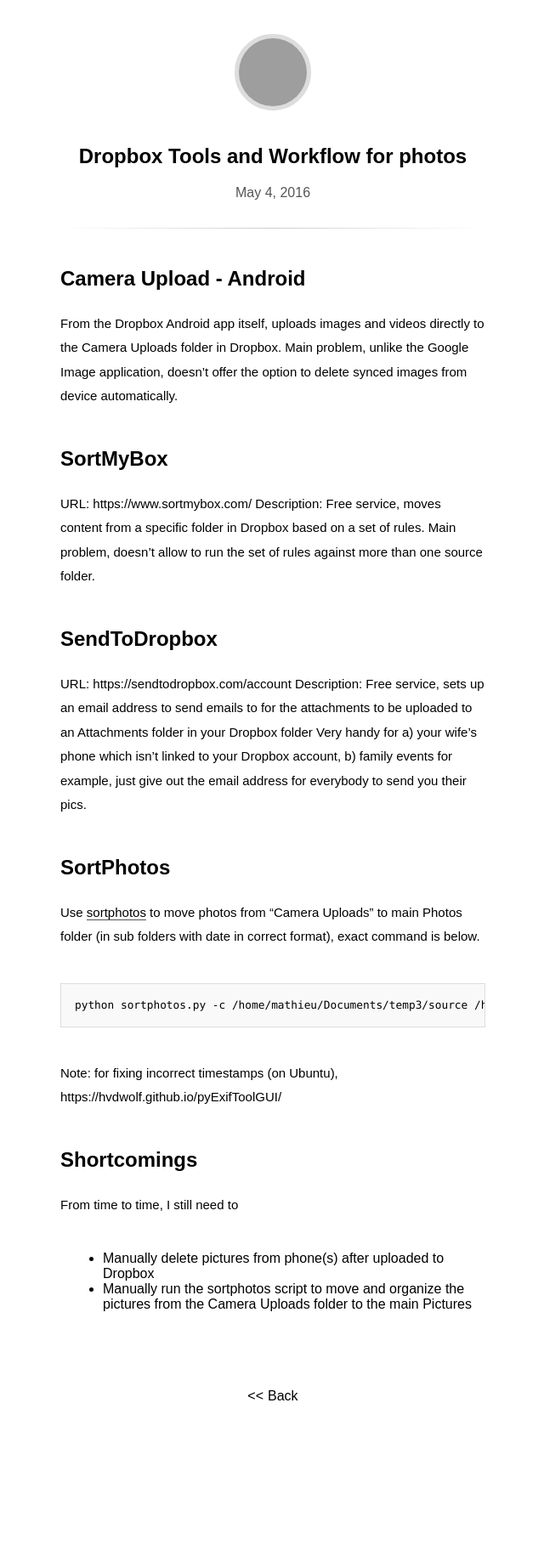
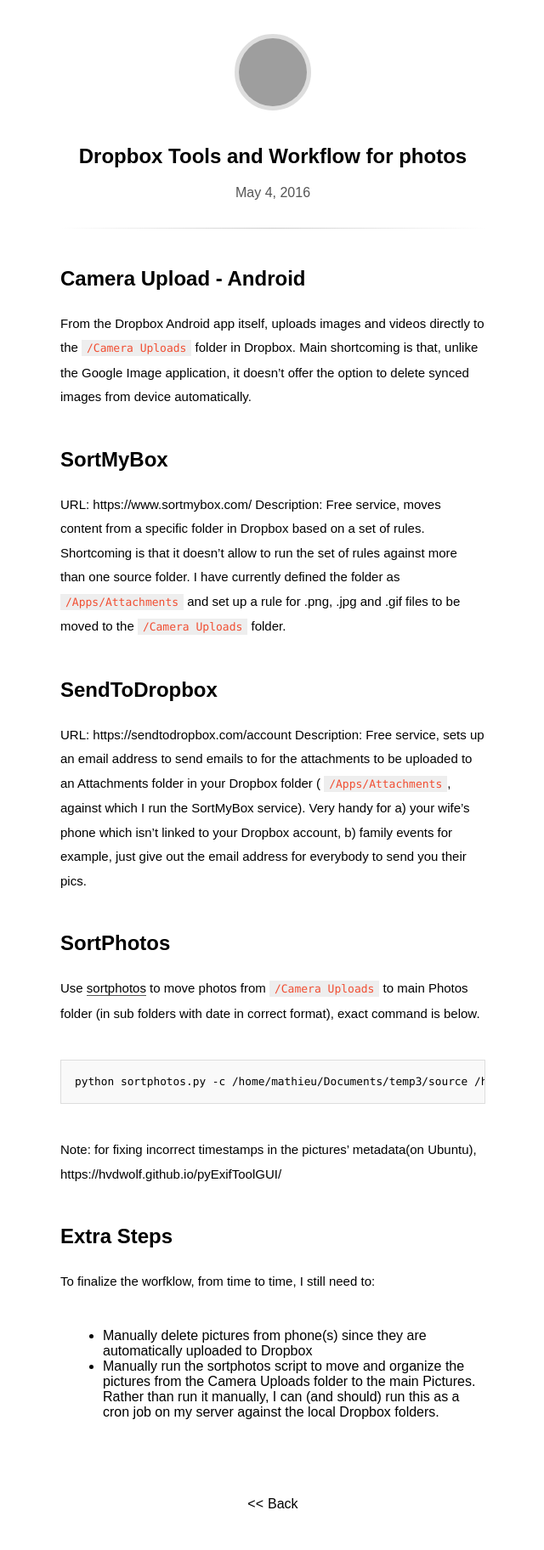
Before and after one commit to MCORN/mcorn.github.io, a Jekyll site: the page built from _posts/2016-05-04-dropbox-tools-and workflow.md, in a window 1280 px wide. Shown: the whole page at 85% size, without its empty margins (319-959 px from the left). Built offline with Jekyll 4.4.1, drawn with Linux system fonts in a browser that asks for light colours; some web fonts are replaced; before the commit the page ends 1697 px from its top, so only the background shows below that; grey boxes are pictures that could not be loaded.

Commit message:
New posts

````diff
--- a/_posts/2016-05-04-dropbox-tools-and workflow.md
+++ b/_posts/2016-05-04-dropbox-tools-and workflow.md
@@ -4,28 +4,30 @@ updated: 2016-05-04 21:19
 ---
 
 ## Camera Upload - Android
-From the Dropbox Android app itself, uploads images and videos directly to the Camera Uploads folder in Dropbox.
-Main problem, unlike the Google Image application, doesn't offer the option to delete synced images from device automatically.
+From the Dropbox Android app itself, uploads images and videos directly to the ``` /Camera Uploads ``` folder in Dropbox.
+Main shortcoming is that, unlike the Google Image application, it doesn't offer the option to delete synced images from device automatically.
 
 ## SortMyBox
 URL: https://www.sortmybox.com/
 Description: Free service,  moves content from a specific folder in Dropbox based on a set of rules.
-Main problem, doesn't allow to run the set of rules against more than one source folder.
+Shortcoming is that it doesn't allow to run the set of rules against more than one source folder.
+I have currently defined the folder as ``` /Apps/Attachments ``` and set up a rule for .png, .jpg and .gif files to be moved to the ``` /Camera Uploads ``` folder.
 
 ## SendToDropbox
 URL: https://sendtodropbox.com/account
-Description: Free service, sets up an email address to send emails to for the attachments to be uploaded to an Attachments folder in your Dropbox folder
+Description: Free service, sets up an email address to send emails to for the attachments to be uploaded to an Attachments folder in your Dropbox folder ( ``` /Apps/Attachments ```, against which I run the SortMyBox service).
 Very handy for a) your wife's phone which isn't linked to your Dropbox account, b) family events for example, just give out the email address for everybody to send you their pics.
 
 ## SortPhotos
-Use [sortphotos](https://github.com/andrewning/sortphotos) to move photos from "Camera Uploads" to main Photos folder (in sub folders with date in correct format), exact command is below.
+Use [sortphotos](https://github.com/andrewning/sortphotos) to move photos from ``` /Camera Uploads ``` to main Photos folder (in sub folders with date in correct format), exact command is below.
 
 ```
 python sortphotos.py -c /home/mathieu/Documents/temp3/source /home/mathieu/Documents/temp3/target --sort %Y-%m-%d --rename %Y_%m%d_%H%M
 ```
-Note: for fixing incorrect timestamps (on Ubuntu), https://hvdwolf.github.io/pyExifToolGUI/
 
-## Shortcomings
-From time to time, I still need to
-* Manually delete pictures from phone(s) after uploaded to Dropbox
-* Manually run the sortphotos script to move and organize the pictures from the Camera Uploads folder to the main Pictures
+Note: for fixing incorrect timestamps in the pictures' metadata(on Ubuntu), https://hvdwolf.github.io/pyExifToolGUI/
+
+## Extra Steps
+To finalize the worfklow, from time to time, I still need to:
+* Manually delete pictures from phone(s) since they are automatically uploaded to Dropbox
+* Manually run the sortphotos script to move and organize the pictures from the Camera Uploads folder to the main Pictures. Rather than run it manually, I can (and should) run this as a cron job on my server against the local Dropbox folders.
````
Also changed, not shown: _posts/2016-07-11-music-workflow.md (added, +27 -0 lines).
